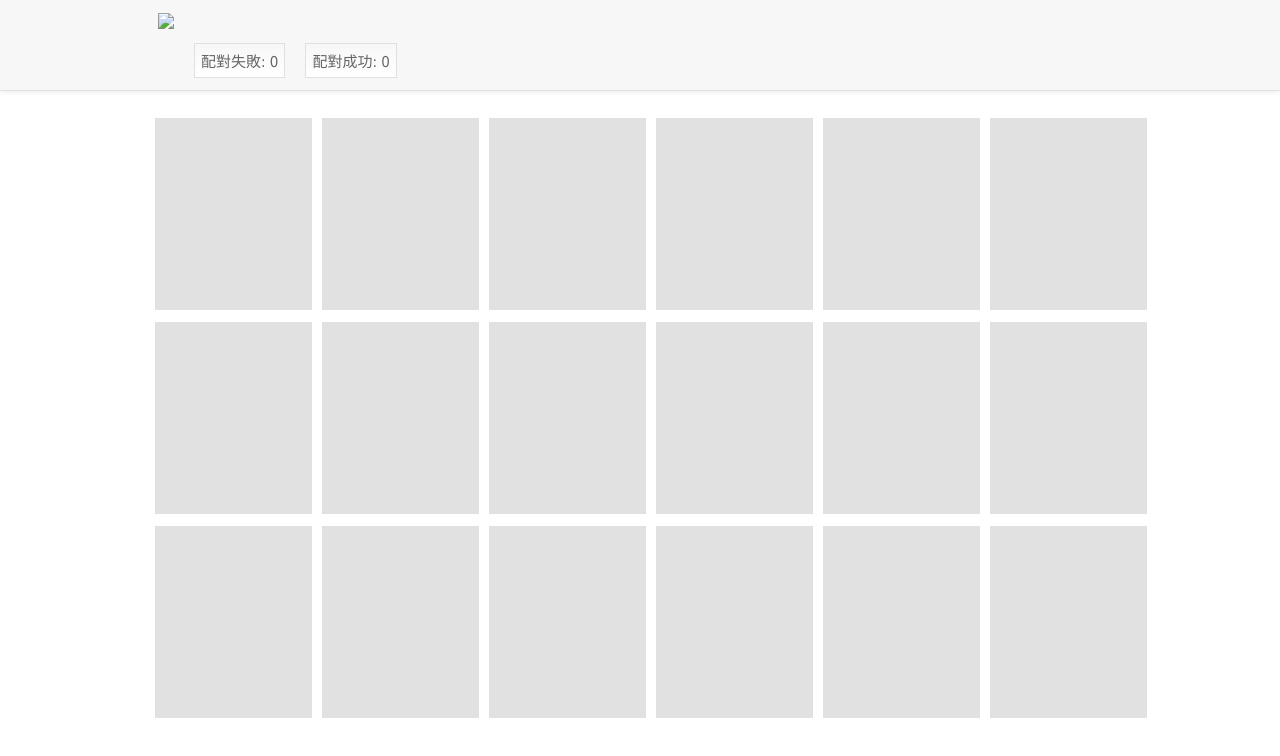
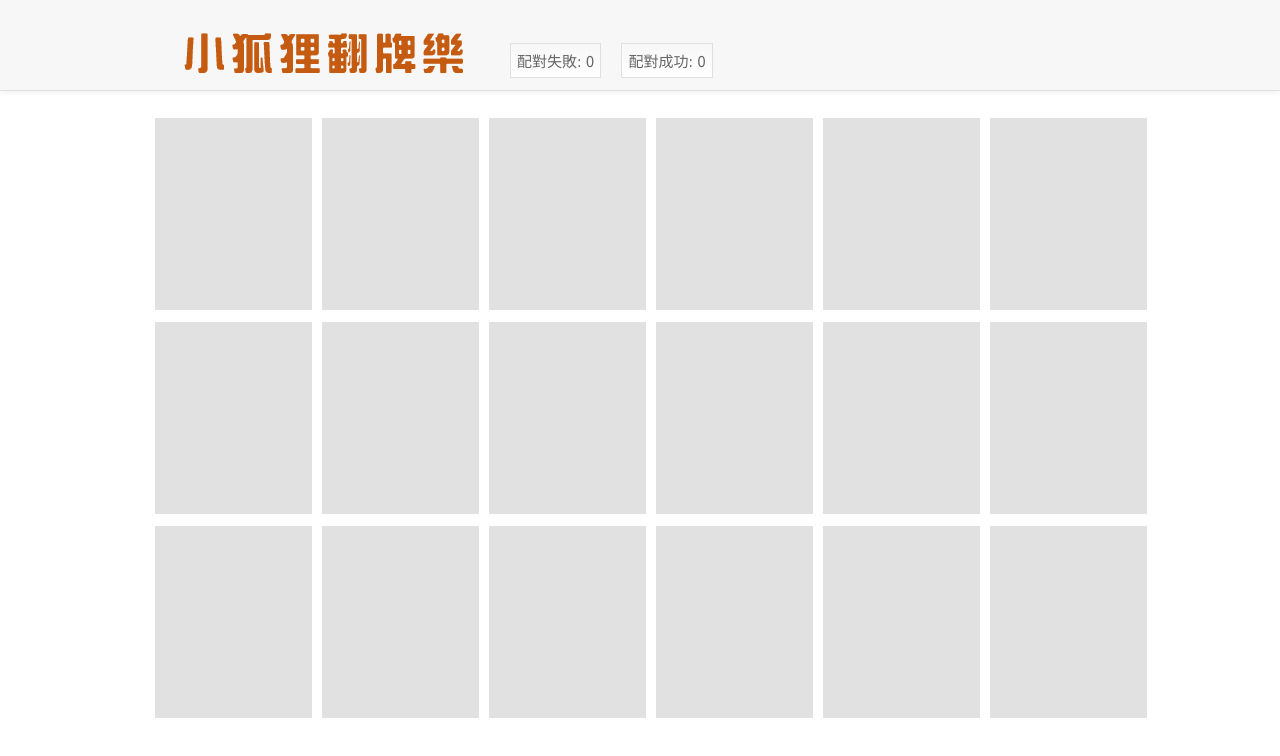
Before and after one commit to YushaC/cardgame, a plain HTML site: page index.html in a window 1280 px wide. Drawn offline with Linux system fonts and the light colour scheme.

Commit message:
Update index.html

```diff
--- a/index.html
+++ b/index.html
@@ -207,7 +207,7 @@
 <body>
     <div id="title">
         <div id="titleInside">
-            <img src="newIMAGENES/title.png">
+            <img src="newIMAGENES/gameTitle.png">
             <div id="fails">配對失敗: <span id="failsN">0</span></div>
             <div id="fails">配對成功: <span id="certain">0</span></div>
         </div>
```
